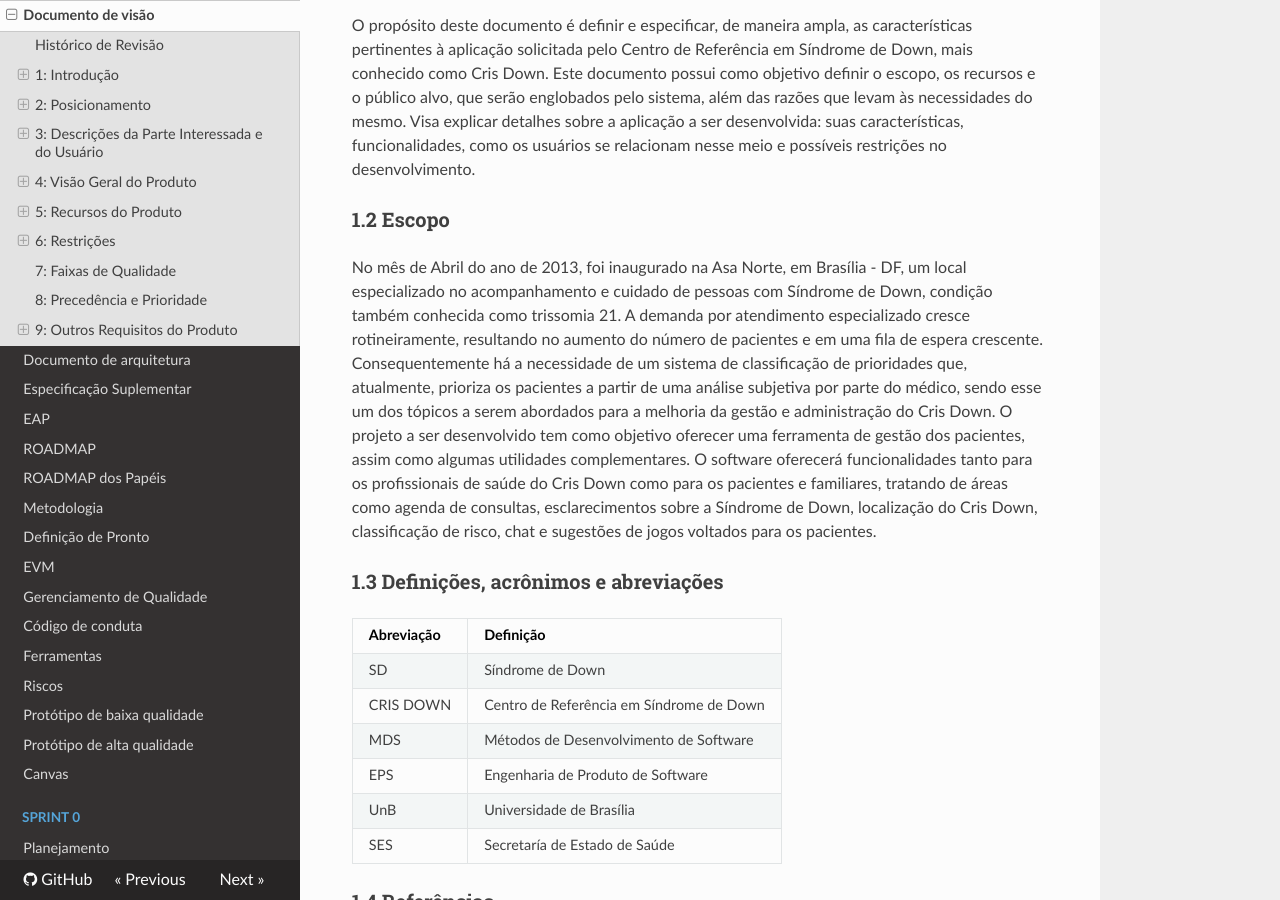
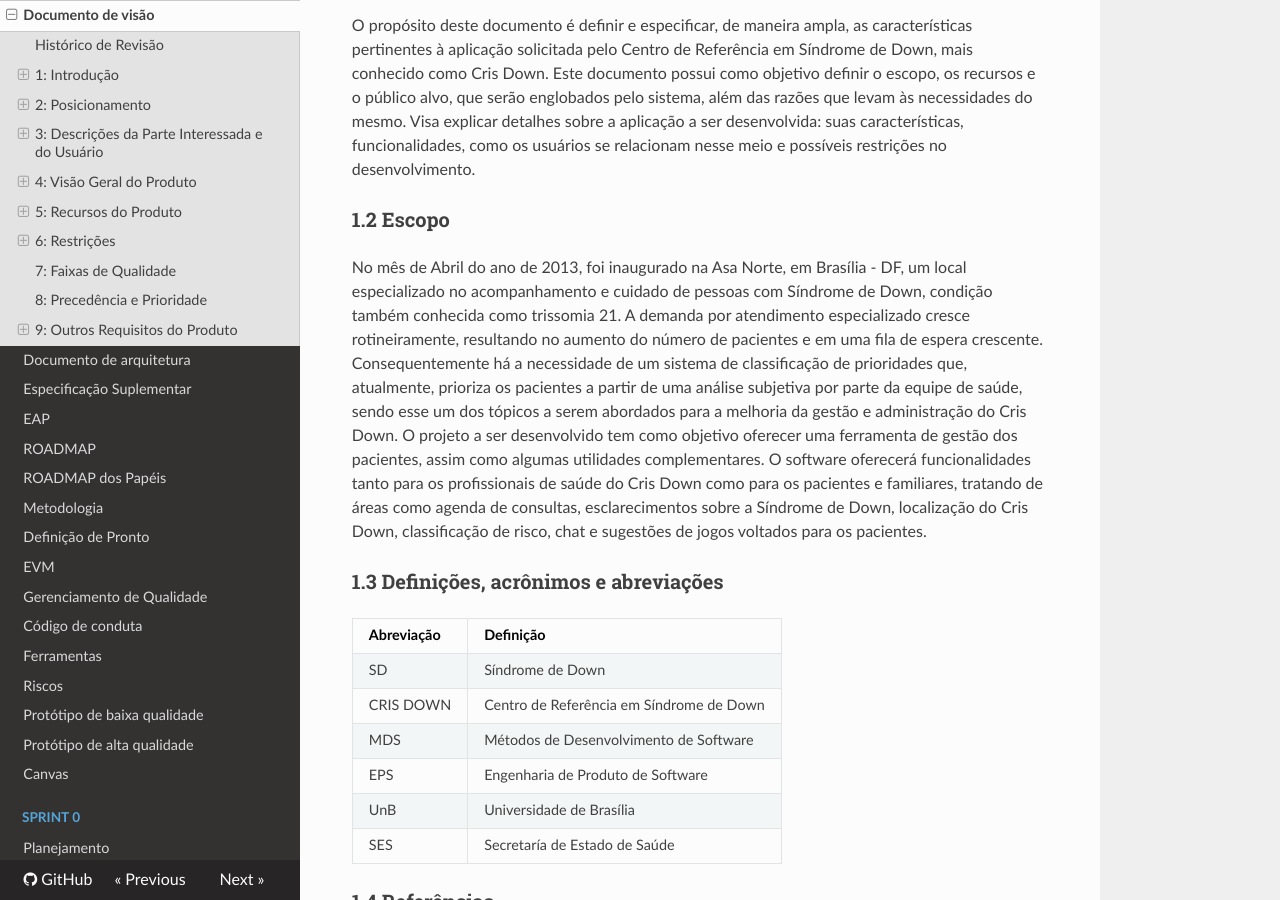
Before and after one commit to fga-eps-mds/2018.1-Dr-Down, an MkDocs documentation site: the page built from docs/mds/VISION_DOCUMENT.md, in a window 1280 px wide and 900 px high, scrolled down 853 px. Built offline with MkDocs 1.6.1, drawn with Linux system fonts in a browser that asks for light colours; nearby versions of some CDN libraries; old or Windows-style settings are respelled for this version of MkDocs; some of the changed text lies outside the part shown.

Commit message:
Switching doctor to health team in vision document
Co-authored-by: Daniel Maike <danmke@hotmail.com>

```diff
--- a/docs/mds/VISION_DOCUMENT.md
+++ b/docs/mds/VISION_DOCUMENT.md
@@ -27,7 +27,7 @@
 
 ### 1.2	Escopo
 
-No mês de Abril do ano de 2013, foi inaugurado na Asa Norte, em Brasília - DF, um local especializado no acompanhamento e cuidado de pessoas com Síndrome de Down, condição também conhecida como trissomia 21. A demanda por atendimento especializado cresce rotineiramente, resultando no aumento do número de pacientes e em uma fila de espera crescente. Consequentemente há a necessidade de um sistema de classificação de prioridades que, atualmente, prioriza os pacientes a partir de uma análise subjetiva por parte do médico, sendo esse um dos tópicos a serem abordados para a melhoria da gestão e administração do Cris Down.
+No mês de Abril do ano de 2013, foi inaugurado na Asa Norte, em Brasília - DF, um local especializado no acompanhamento e cuidado de pessoas com Síndrome de Down, condição também conhecida como trissomia 21. A demanda por atendimento especializado cresce rotineiramente, resultando no aumento do número de pacientes e em uma fila de espera crescente. Consequentemente há a necessidade de um sistema de classificação de prioridades que, atualmente, prioriza os pacientes a partir de uma análise subjetiva por parte da equipe de saúde, sendo esse um dos tópicos a serem abordados para a melhoria da gestão e administração do Cris Down.
 O projeto a ser desenvolvido tem como objetivo oferecer uma ferramenta de gestão dos pacientes, assim como algumas utilidades complementares. O software oferecerá funcionalidades tanto para os profissionais de saúde do Cris Down como para os pacientes e familiares, tratando de áreas como agenda de consultas, esclarecimentos sobre a Síndrome de Down, localização do Cris Down, classificação de risco, chat e sugestões de jogos voltados para os pacientes.
 
 ### 1.3	Definições, acrônimos e abreviações
@@ -75,10 +75,10 @@
 
 |  |  |
 |--------|--------|
-|**Para** |médicos, comunidade do Hospital, familiares e pacientes|
+|**Para** |equipe de saúde, comunidade do Hospital, familiares e pacientes|
 |**Que**| necessitam de uma plataforma que disponibilize diversas informações sobre o paciente, como seu histórico, prontuário e posição na fila de espera por consultas|
 |**O**| Dr. Down|
-|**É uma**|ferramenta que disponibiliza todas as informações do prontuário do paciente e sua posição na fila de espera por atendimento de forma rápida e fácil, assim como uma interface de comunicação entre médico e paciente, e para a divulgação de informações sobre a Síndrome de Down|
+|**É uma**|ferramenta que disponibiliza todas as informações do prontuário do paciente e sua posição na fila de espera por atendimento de forma rápida e fácil, assim como uma interface de comunicação entre a equipe de saúde e o paciente, e para a divulgação de informações sobre a Síndrome de Down|
 |**Diferente**|de outras ferramentas que apresentam somente uma ou duas dessas funções, o Dr. Down reúne todas essas funcionalidades em uma só aplicação|
 
 ***
@@ -97,7 +97,7 @@
 
 | Nome | Descrição | Parte Interessada |
 |------|-----------|-------------------|
-| Médicos do Cris Down | Equipe médica que trabalha no Cris Down | Usuário |
+| Equipe de saúde do Cris Down | Equipe médica que trabalha no Cris Down | Usuário |
 | Profissional de Saúde | Profissional de saúde, de qualquer especialidade que não seja a médica, que é membro da equipe da saúde do Cris Down | Usuário |
 | Familiares |Familiares ou responsáveis do(s) paciente(s) com SD | Usuário |
 | Paciente com Síndrome de Down | Paciente com síndrome de Down atendido pelo Cris Down | Usuário |
@@ -136,9 +136,9 @@
 
 |               |                |
 |---------------|----------------|
-|**Representantes** | Pacientes, familiares e membros da equipe de saúde participante do Cris Down |
+|**Representantes** | Pacientes, familiares e membros da equipe de saúde participantes do Cris Down |
 | **Descrição**| Usuários que irão usufruir da aplicação e de suas informações.
-|**Tipo** | Médicos, funcionários do hospital,familiares e pacientes |
+|**Tipo** | Equipe de saúde, funcionários do hospital, familiares e pacientes |
 |**Responsabilidade** | Usar a aplicação de forma a otimizar o tempo de busca das informações do paciente e seu status para funcionalidades do Cris Down.|
 | **Critério de sucesso** | Diminuir o uso de métodos tradicionais usando papelada e recorrer informações do usuário de forma mais rápida e eficiente pelo aplicativo web.|
 | **Envolvimento** | Alto |
@@ -146,12 +146,12 @@
 
 ### 3.5 Perfil dos Usuários
 
-#### 3.5.1 - Médicos do Cris Down
+#### 3.5.1 - Equipe de Saúde do Cris Down
 
 |               |           |
 |---------------|----------|
 | **Representante** | Usuários |
-| **Descrição** | Médico que trabalha no Cris Down atendendo casos de SD. |
+| **Descrição** | Equipe médica que trabalha no Cris Down atendendo casos de SD. |
 | **Tipo** | Usuário Avançado |
 | **Responsabilidade** | Conhecer a aplicação e todas as suas funcionalidades, além de utilizá-la para facilitar seu trabalho. |
 | **Critérios de sucesso** | Ser capaz de utilizar o sistema para melhorar o atendimento de seus pacientes e aprimorar o gerenciamento do Cris Down. |
@@ -199,9 +199,9 @@
 
 | Necessidade | Prioridades | Interesses | Solução atual | Solução proposta |
 |-------------|-------------|------------|---------------|------------------|
-| Ajustar a ficha médica de acordo com as especificidades da SD | Alta | Permitir e facilitar aos médicos o diagnóstico de pacientes com SD | Prontuário padronizado para todos os pacientes | Prontuário específico para pacientes com SD |
-| Maior comunicação entre as partes envolvidas | Alta | Facilitar a transmissão de informações entre pacientes, familiares e médicos | Informações transmitidas durante a consulta presencial | Um meio de comunicação virtual acessível entre os interessados |
-| Definição de atributos para a fila de espera | Alta | Padronizar e tornar mais eficiente o sistema de posicionamento da fila de espera | Classificação subjetiva de acordo com o diagnóstico feito pelo médico | Tornar os critérios para a posição na fila de espera objetivos e padronizados |
+| Ajustar a ficha médica de acordo com as especificidades da SD | Alta | Permitir e facilitar à equipe de saúde o diagnóstico de pacientes com SD | Prontuário padronizado para todos os pacientes | Prontuário específico para pacientes com SD |
+| Maior comunicação entre as partes envolvidas | Alta | Facilitar a transmissão de informações entre pacientes, familiares e equipe de saúde | Informações transmitidas durante a consulta presencial | Um meio de comunicação virtual acessível entre os interessados |
+| Definição de atributos para a fila de espera | Alta | Padronizar e tornar mais eficiente o sistema de posicionamento da fila de espera | Classificação subjetiva de acordo com o diagnóstico feito pela equipe de saúde | Tornar os critérios para a posição na fila de espera objetivos e padronizados |
 
 ### 3.7	Alternativas e Concorrência
 
@@ -220,7 +220,7 @@
 |Benefícios para o Cliente |Recursos de |
 |------------------|-----------------|
 | Consulta rápida do histórico do paciente |Pesquisa no banco de dados do Cris Down. |
-| Comunicação entre pacientes, familiares e médicos |Fórum para dúvidas e mensagens diretas. |
+| Comunicação entre pacientes, familiares e equipe de saúde |Fórum para dúvidas e mensagens diretas. |
 | Verificação do paciente na fila de espera | Funcionalidade mostrando o tempo que falta até a sua consulta. |
 | Jogos pedagógicos e educacionais para auxiliar o desenvolvimento dos pacientes | Ligação da página com links para jogos interativos |
 
@@ -238,15 +238,15 @@
 
 ### 5.2 Nível de acesso
 
-As informações dependem do tipo de usuário. Os pacientes e familiares terão acesso apenas às informações básicas do prontuário e a de dados relacionados à marcação de consulta e fila de espera. Caso seja um funcionário do hospital, possuirá, além das informações básicas do paciente, o número de SES e poderá inserir informações sobre o atendimento realizado por ele. O médico, por fim, terá acesso a todas as funcionalidades básicas, além de modificar/atualizar informações no sistema sobre o paciente.
+As informações dependem do tipo de usuário. Os pacientes e familiares terão acesso apenas às informações básicas do prontuário e a de dados relacionados à marcação de consulta e fila de espera. Caso seja um funcionário do hospital, possuirá, além das informações básicas do paciente, o número de SES e poderá inserir informações sobre o atendimento realizado por ele. A equipe de saúde, por fim, terá acesso a todas as funcionalidades básicas, além de modificar/atualizar informações sobre o paciente no sistema.
 
 ### 5.3 Cadastro
 
-O cadastro ocorrerá no próprio aplicativo. Quando o perfil for de um  funcionário do hospital ou médico do Cris Dow. Dependerá de um administrador do sistema verificar as informações dos profissionais da rede.
+O cadastro ocorrerá no próprio aplicativo. Quando o perfil for de alguém da equipe de saúde ou de algum outro funcionário do Cris Dow, a concretização do mesmo dependerá da confirmação das informações prestadas, que será feita por meio de um administrador do sistema.
 
 ### 5.4 Espaço
 
-Dentro da aplicação o espaço deve fornecer salas de fóruns para o esclarecimento dúvidas dos usuários e chats privados para comunicação entre médicos e pacientes/familiares.
+Dentro da aplicação, o espaço deve fornecer salas de fóruns para o esclarecimento de dúvidas dos usuários e chats privados para a comunicação entre a equipe de saúde e os pacientes/familiares.
 
 ### 5.5 Informações
 
@@ -266,7 +266,7 @@
 
 ### 5.9 Marcação de consulta
 
-O médico ou a equipe do Cris Down poderá marcar consultas e poderá definir a prioridade do paciente para a fila de espera, de acordo com o seu risco ambulatorial.
+A equipe de saúde e os outros funcionários do Cris Down poderão marcar consultas e definir a prioridade do paciente para a fila de espera, de acordo com o seu risco ambulatorial.
 
 ### 5.10 Linha de Cuidado
 
@@ -278,7 +278,7 @@
 ### 6.1 Restrições de sistema
 
 O sistema se comunica com um banco de dados externo.
-O sistema não deve revelar quaisquer informações a terceiros exceto funcionários e médicos do Cris Down, além de manter confidencialidade entre médico e paciente.
+O sistema não deve revelar quaisquer informações a terceiros, exceto funcionários e equipe de saúde do Cris Down, além de manter confidencialidade entre a equipe de saúde e o paciente.
 
 ### 6.2 Restrições externas
 
```
Also changed, not shown: other parts of docs/mds/VISION_DOCUMENT.md (+1 -1 lines).
